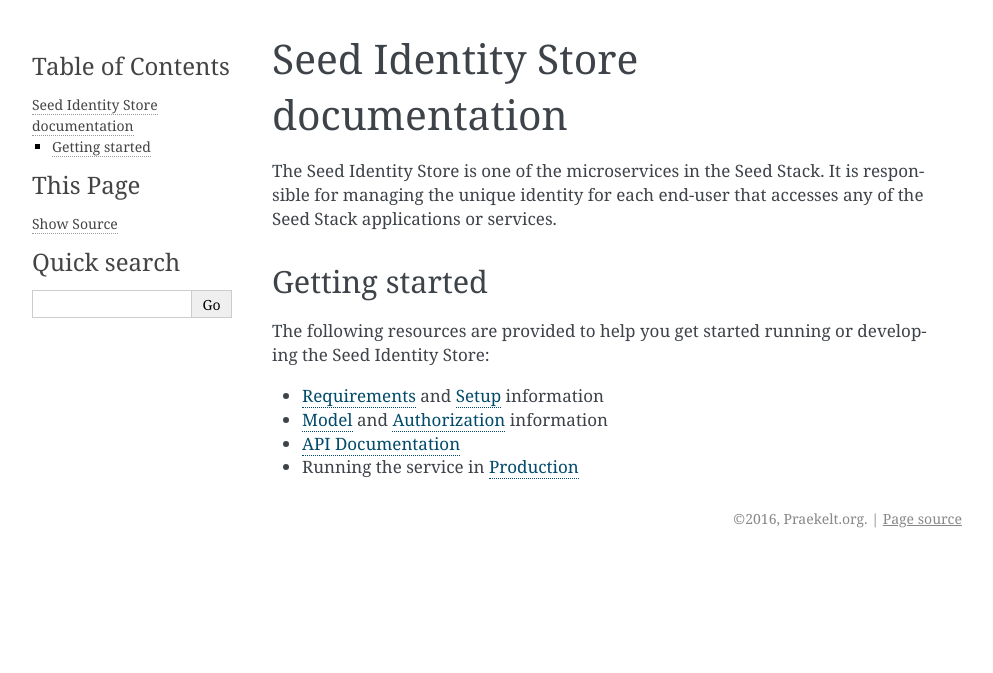
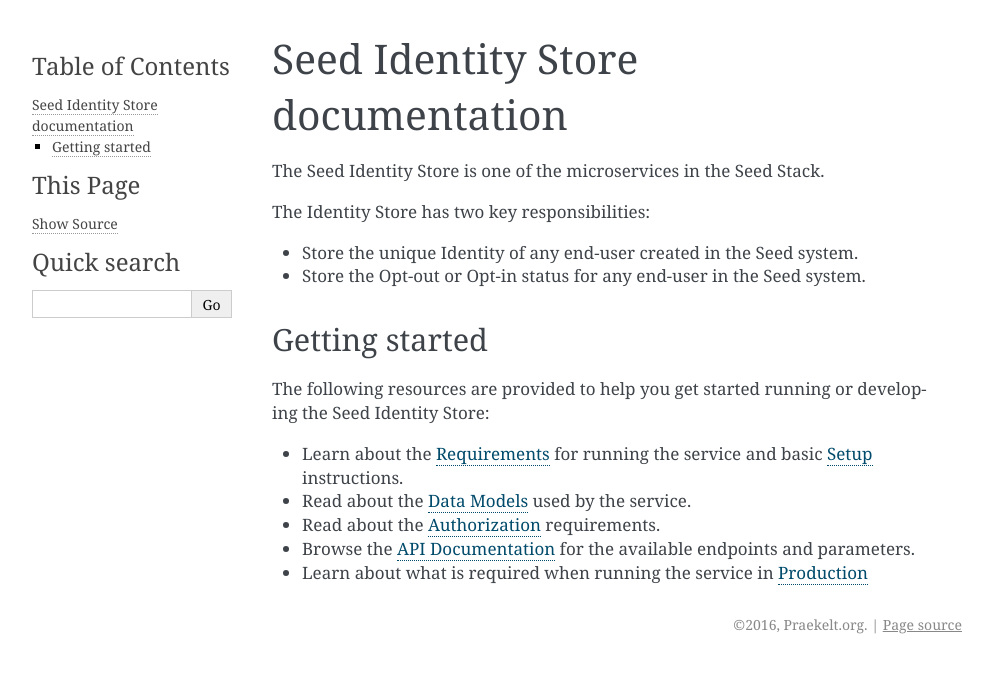
Before and after one commit to praekelt/seed-identity-store, a Sphinx documentation site: the page built from docs/index.rst, in a window 1280 px wide. Shown: the top 673 px of the page, without its empty margins (148-1141 px from the left). Built offline with Sphinx 7.4.7, drawn with Linux system fonts in a browser that asks for light colours.

Commit message:
Added auth docs and neatened the index.

```diff
--- a/docs/index.rst
+++ b/docs/index.rst
@@ -2,9 +2,12 @@
 Seed Identity Store documentation
 =================================
 
-The Seed Identity Store is one of the microservices in the Seed Stack. It is
-responsible for managing the unique identity for each end-user that accesses
-any of the Seed Stack applications or services.
+The Seed Identity Store is one of the microservices in the Seed Stack.
+
+The Identity Store has two key responsibilities:
+
+- Store the unique Identity of any end-user created in the Seed system.
+- Store the Opt-out or Opt-in status for any end-user in the Seed system.
 
 Getting started
 ===============
@@ -12,7 +15,11 @@
 The following resources are provided to help you get started running or
 developing the Seed Identity Store:
 
-* :doc:`Requirements <requirements>` and :doc:`Setup <setup>` information
-* :doc:`Model <models>` and :doc:`Authorization <auth>` information
-* :doc:`API Documentation <apis>`
-* Running the service in :doc:`Production <production>`
+* Learn about the :doc:`Requirements <requirements>` for running the service
+  and basic :doc:`Setup <setup>` instructions.
+* Read about the :doc:`Data Models <models>` used by the service.
+* Read about the :doc:`Authorization <auth>` requirements.
+* Browse the :doc:`API Documentation <apis>` for the available endpoints and
+  parameters.
+* Learn about what is required when running the service in
+  :doc:`Production <production>`
--- a/docs/requirements.rst
+++ b/docs/requirements.rst
@@ -21,6 +21,11 @@
 * Django REST Framework 3.3
 * Celery 3.1
 
+.. note::
+
+    A celery worker needs to be running to process post-save tasks and
+    scheduled metric firing tasks.
+
 Seed Requirements
 =================
 
```
Also changed, not shown: docs/apis.rst (+1 -19 lines), docs/auth.rst (+44 -0 lines).
